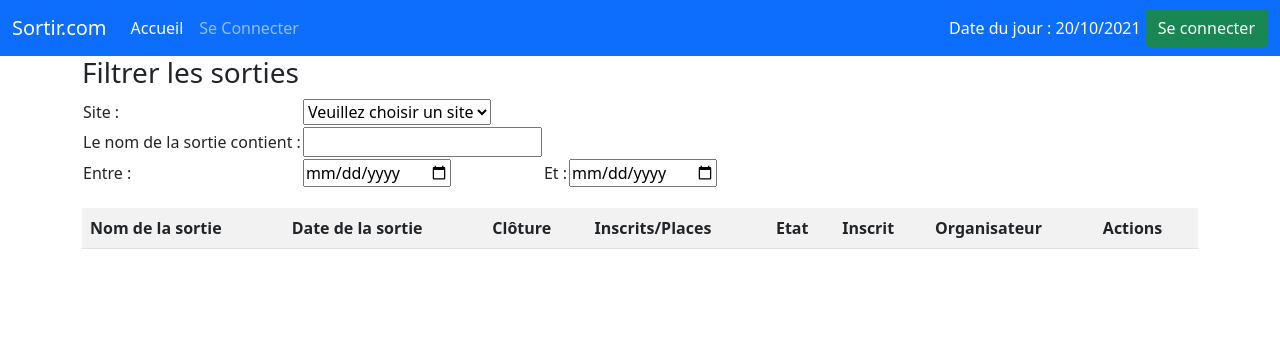
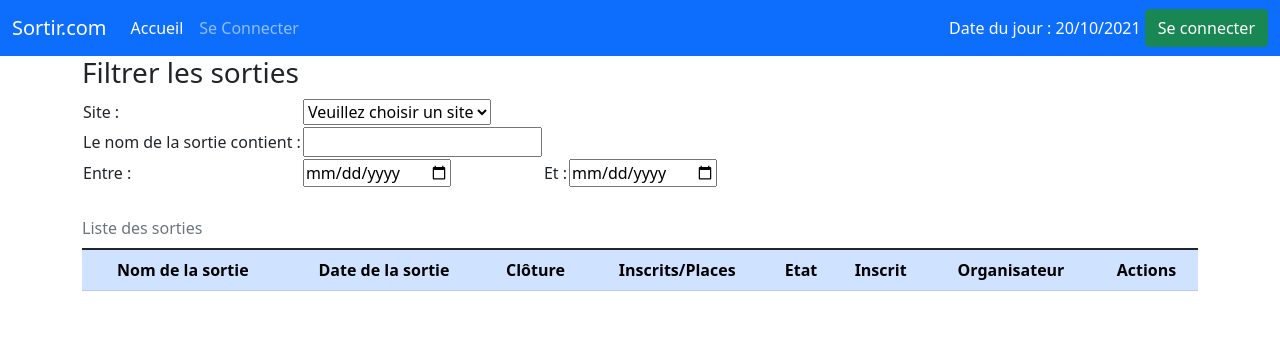
Before and after one commit to hbourniche20/ENI-projectSortir, a Symfony app: template templates/homepage/home.html.twig in a window 1280 px wide. Shown: the top 356 px of the page. Run offline with Twig, Linux system fonts and the light colour scheme; the template is opened without the code that fills it, so the values that code supplies are empty; some libraries are stand-ins or nearby versions.

Commit message:
correctif mineurs

```diff
--- a/templates/homepage/home.html.twig
+++ b/templates/homepage/home.html.twig
@@ -44,17 +44,21 @@
         </table>
     </div>
     <div class="container esup">
-        <table class="table table-striped" style="padding-left: 5px;padding-right: 5px;">
-            <tr>
-                <th>Nom de la sortie</th>
-                <th>Date de la sortie</th>
-                <th>Clôture</th>
-                <th>Inscrits/Places</th>
-                <th>Etat</th>
-                <th>Inscrit</th>
-                <th>Organisateur</th>
-                <th>Actions</th>
+        <table class="table table-striped caption-top">
+            <caption>Liste des sorties</caption>
+            <thead>
+            <tr class="table-primary">
+                <th class="text-center">Nom de la sortie</th>
+                <th class="text-center">Date de la sortie</th>
+                <th class="text-center">Clôture</th>
+                <th class="text-center">Inscrits/Places</th>
+                <th class="text-center">Etat</th>
+                <th class="text-center">Inscrit</th>
+                <th class="text-center">Organisateur</th>
+                <th class="text-center">Actions</th>
             </tr>
+            </thead>
+            <tbody>
             {% for sortie in sorties %}
                 <tr>
                     <td>{{ sortie.getNom }}</td>
```
Also changed, not shown: other parts of templates/homepage/home.html.twig (+16 -10 lines).
